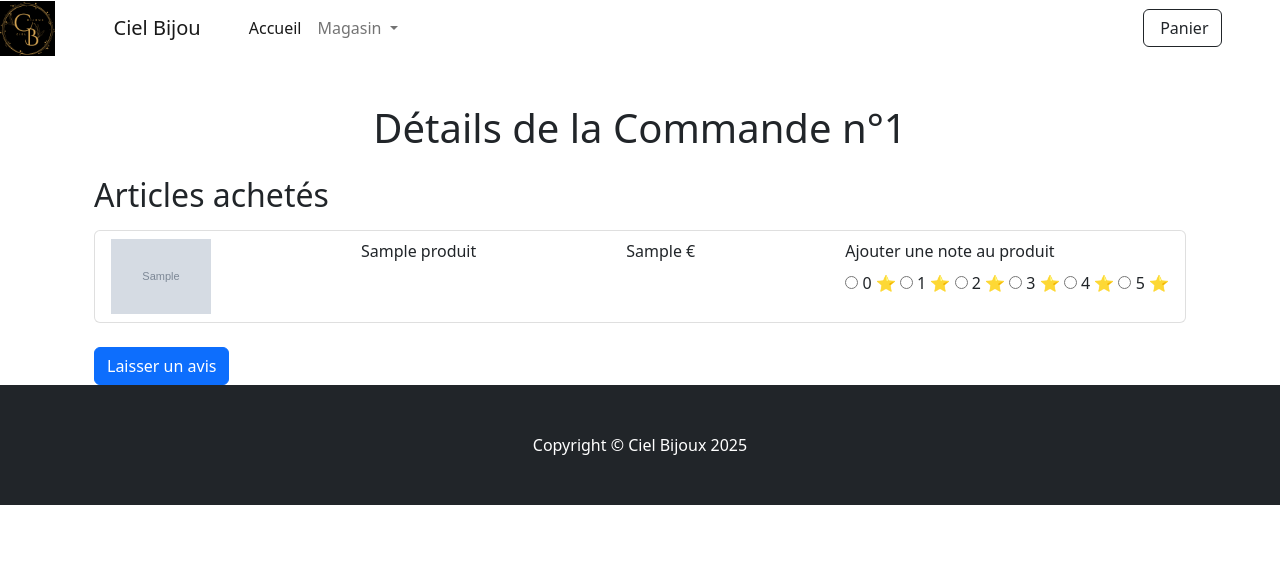
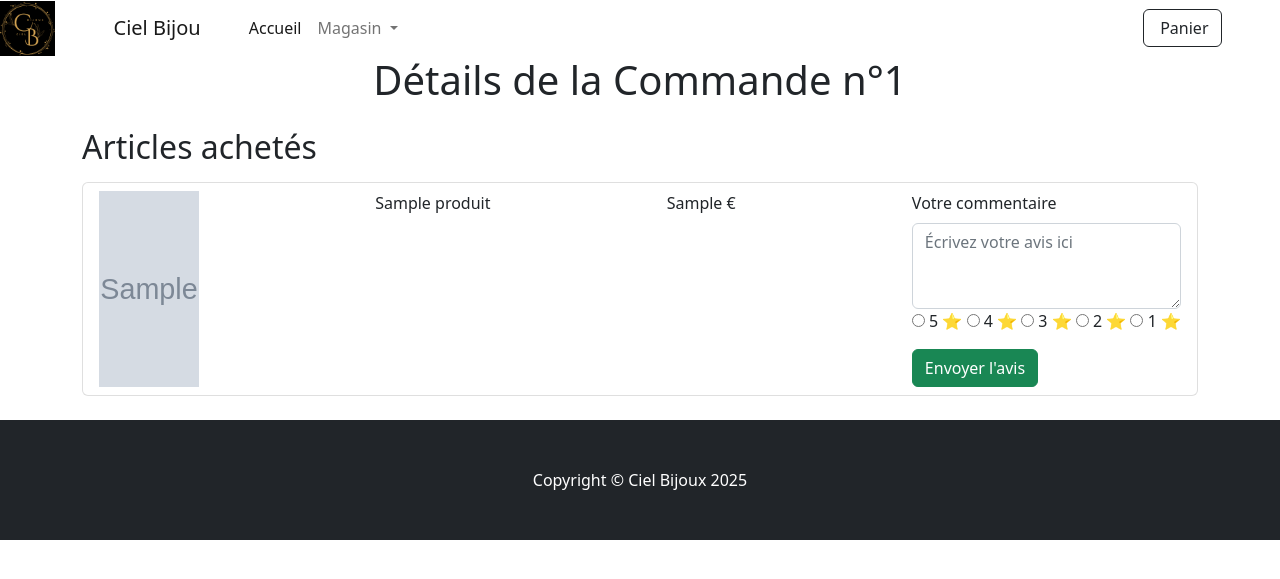
Before and after one commit to cielbijou/cielBijou, a Symfony app: template templates/contact/detail.html.twig in a window 1280 px wide. Shown: the top 579 px of the page. Run offline with Twig, Linux system fonts and the light colour scheme; the template is opened without the code that fills it: most values are stand-ins (such as "Sample title", 1, 10 or a date in 2020); grey boxes marked "Sample" are stand-in pictures; some libraries are stand-ins or nearby versions.

Commit message:
"finalisation page d'avis"

```diff
--- a/templates/contact/detail.html.twig
+++ b/templates/contact/detail.html.twig
@@ -3,7 +3,13 @@
 {% block title %}Page d'avis{% endblock %}
 
 {% block body %}
-<div class="container mt-5">
+{% for message in app.flashes('panier') %}
+<div class="alert alert-success alert-dismissible fade show" role="alert">
+<strong>{{message}}</strong>
+<button type="button" class="btn-close" data-bs-dismiss="alert" aria-label="Close"></button>
+</div>
+{% endfor %}
+<class="container mt-5">
     <h1 class="text-center mb-4">Détails de la Commande n°{{ commande.id }}</h1>
 
     <h2 class="mb-3">Articles achetés</h2>
@@ -14,38 +20,23 @@
                 <img src="{{ asset('images/produit/' ~ article.imageProd) }}" alt="Produit" class="img-fluid" style="max-width: 100px;">
                 <span>{{ article.nomProd }}</span>
                 <span>{{ article.prixProd }} €</span>
-                    <form action="{{ path('noter_produit', { 'commandeId': commande.id }) }}" method="POST">
+                <form action="{{ path('soumettre_avis') }}" method="POST">  {#, { 'commandeId': commande.id } si on veux rajouter l'id de la commande et noter séparement les produits et la commande #}
                     <div class="mb-3">
-                            <label class="form-label">Ajouter une note au produit</label>
+                        <label for="commentaire_{{ article.idProd }}" class="form-label">Votre commentaire</label>
+                        <textarea class="form-control" id="commentaire_{{ article.idProd }}" name="commentaire" rows="3" placeholder="Écrivez votre avis ici"></textarea>
+                        <input type="hidden" name="produitId" value="{{ article.idProd }}">
                         <div class="rating">
-                                {% for i in 0..5 %}
-                                    <input type="radio" id="star{{ i }}" name="rating" value="{{ i }}">
-                                    <label for="star{{ i }}" class="form-check-label">{{ i }} ⭐</label>
+                            {% for i in 5..1 %}
+                                <input type="radio" id="star{{ i }}_{{ article.idProd }}" name="rating" value="{{ i }}">
+                                <label for="star{{ i }}_{{ article.idProd }}" class="form-check-label">{{ i }} ⭐</label>
                             {% endfor %}
                         </div>
                     </div>
+                    <button type="submit" class="btn btn-success">Envoyer l'avis</button>
                 </form>
             </div>
         </li>
     {% endfor %}
 </ul>
-
-    <button class="btn btn-primary" type="button" data-bs-toggle="collapse" data-bs-target="#feedbackForm" aria-expanded="false" aria-controls="feedbackForm">
-        Laisser un avis
-    </button>
-
-    <div class="collapse mt-4" id="feedbackForm">
-        <div class="card card-body">
-            <h3>Laissez votre avis</h3>
-            <form action="{{ path('soumettre_avis', { 'commandeId': commande.id }) }}" method="POST">
-                <div class="mb-3">
-                    <label for="commentaire" class="form-label">Votre commentaire</label>
-                    <textarea class="form-control" id="commentaire" name="commentaire" rows="3" placeholder="Écrivez votre avis ici"></textarea>
-                </div>
-
-                <button type="submit" class="btn btn-success">Envoyer l'avis</button>
-            </form>
-        </div>
-    </div>
 </div>
 {% endblock %}
```
Also changed, not shown: src/Controller/ContactController.php (+22 -0 lines). Lines whose indentation alone changed are shown as unchanged.
